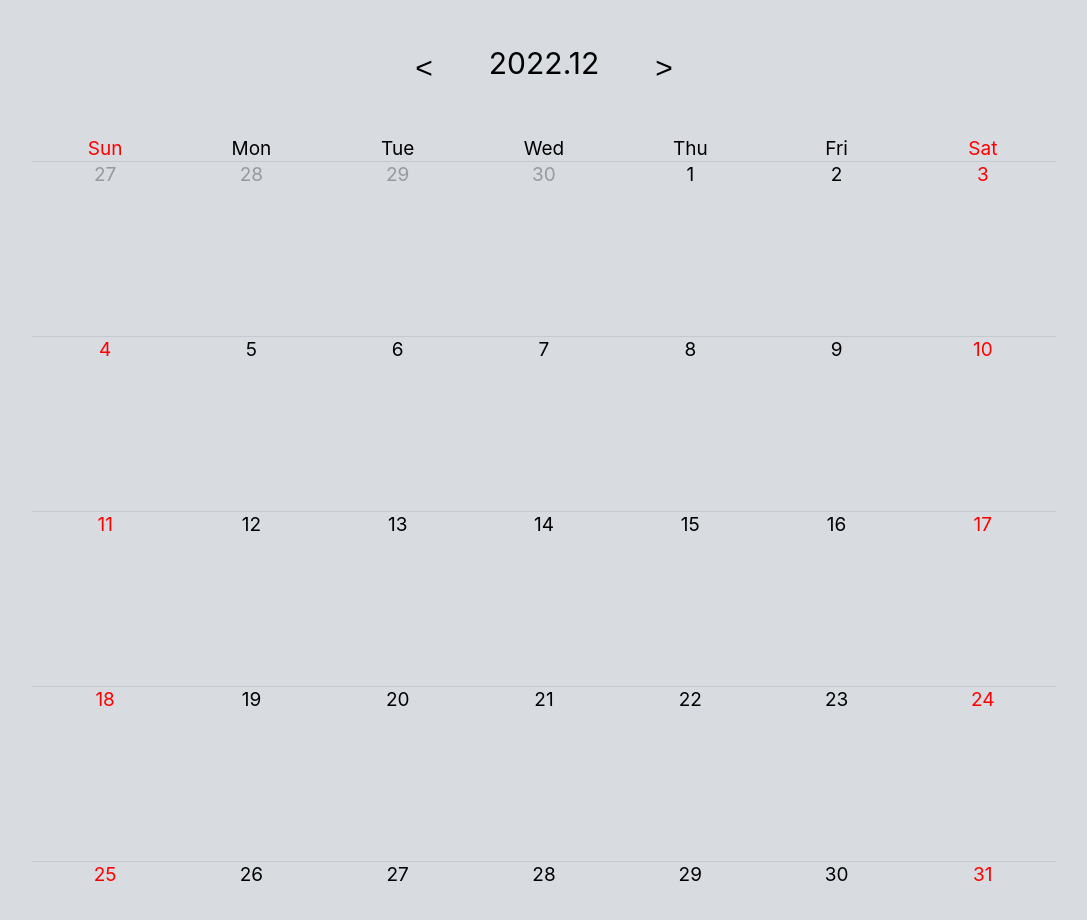
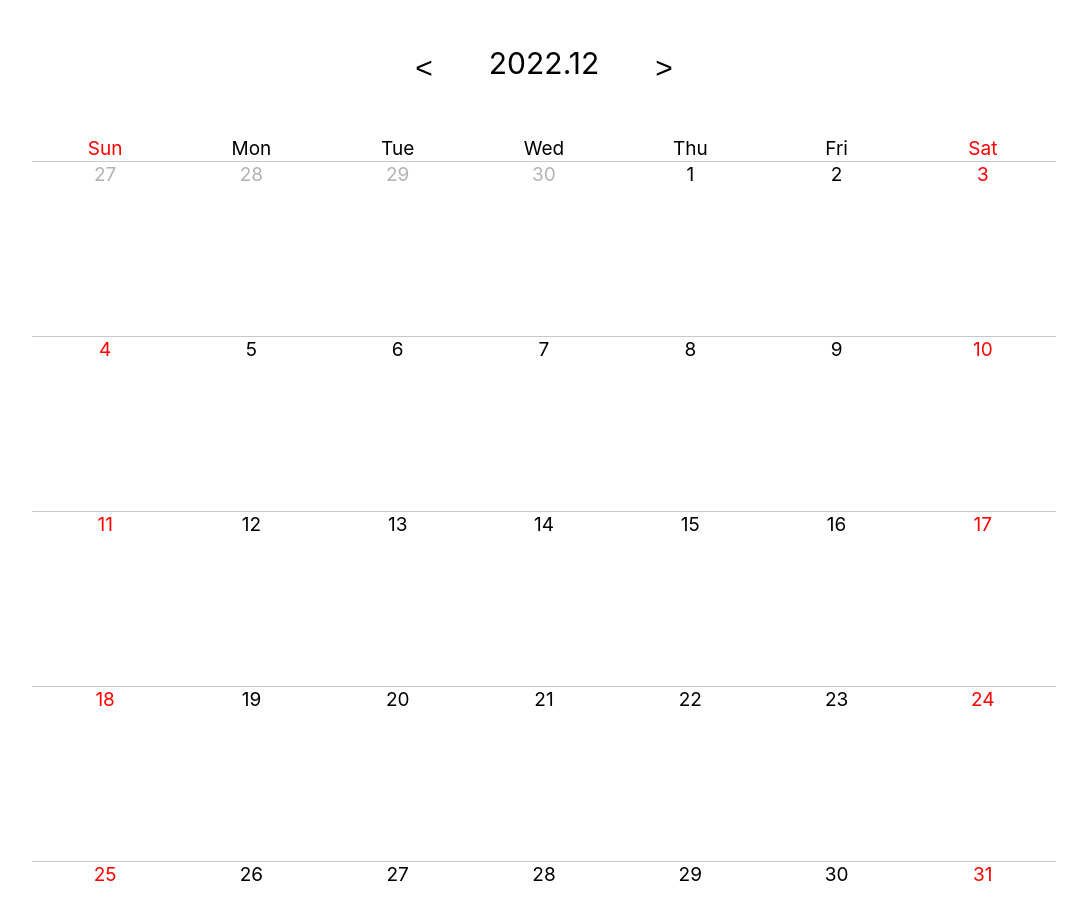
Before and after one commit to thunder-theory/weather-front, a React (Create React App) app: page / in a window 1280 px wide. Shown: the top 920 px of the page, without its empty margins (96-1183 px from the left). Built offline with nearby package versions, Linux system fonts and the light colour scheme.

Commit message:
캘린더 색상 변경

```diff
--- a/src/style/calendar.css
+++ b/src/style/calendar.css
@@ -1,7 +1,8 @@
-html, body {
+html,
+body {
   height: 100%;
   width: 100%;
-    background: #d8dbe0;
+  background: #ffffff;
 }
 
 .Calendar {
@@ -22,18 +23,17 @@ html, body {
 
 .header p {
   margin-top: 45px;
-    font-size:30px;
+  font-size: 30px;
 }
 
 .move {
   margin: 50px;
-    background: #d8dbe0;
+  background: #ffffff;
   border: none;
   font-size: 30px;
-
 }
 
-.choice{
+.choice {
   align-items: center;
   border: none;
   border-radius: 4px;
```
Lines whose indentation alone changed are shown as unchanged.
